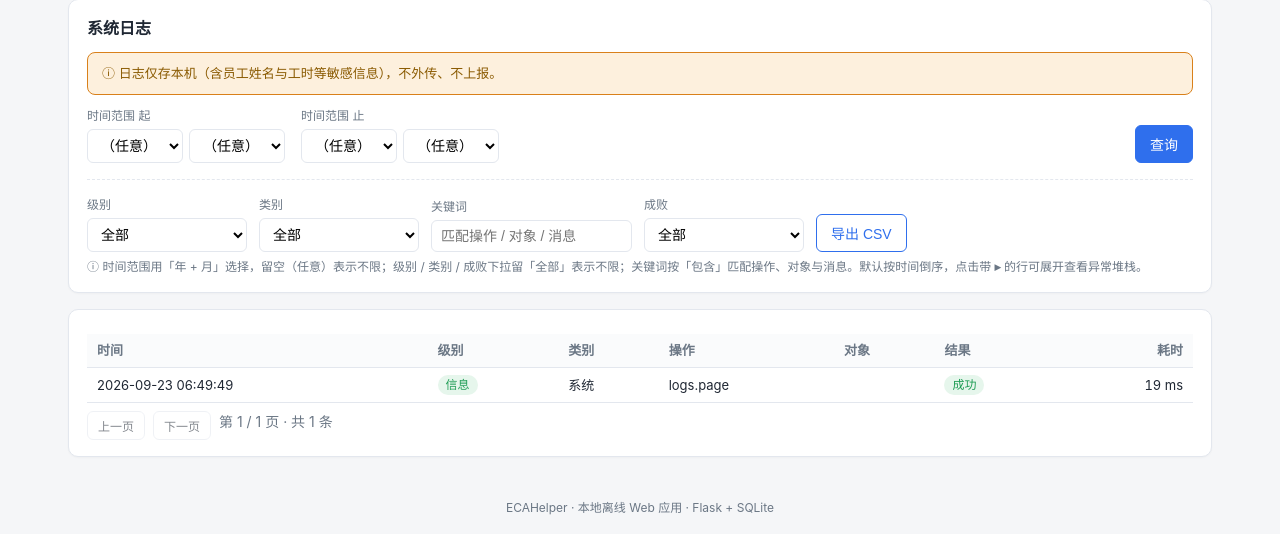
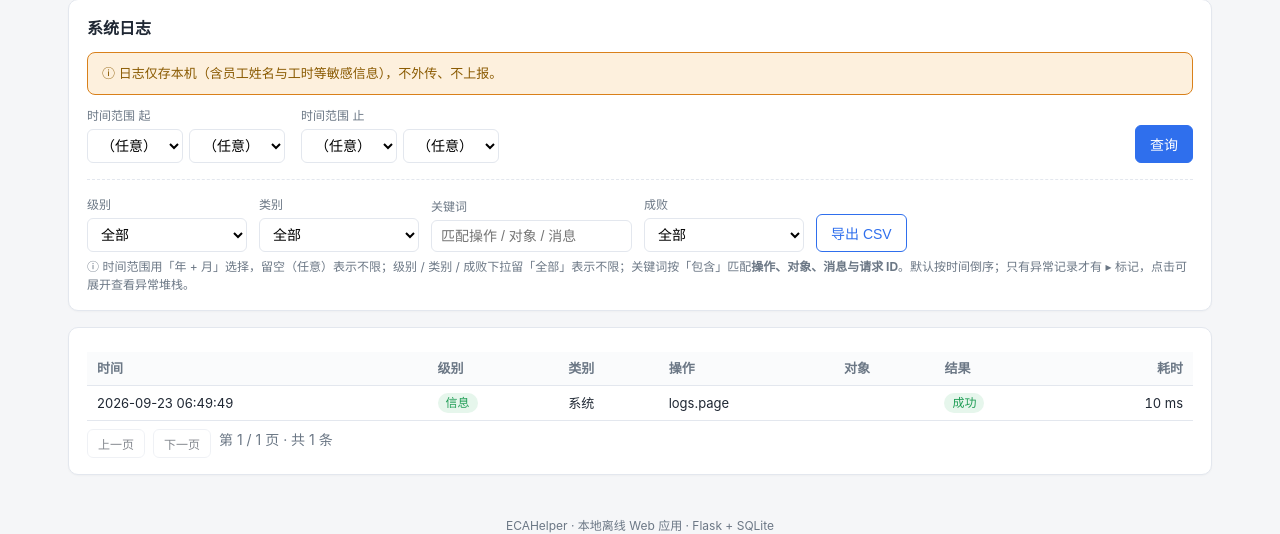
Before and after one commit to 17SiberianWolf/ECAHelper, a Flask app: page /logs in a window 1280 px wide. Shown: the part 71-605 px from the top of the page. Run offline with Flask 3, Linux system fonts and the light colour scheme; data comes from the database, SQL or seed files in the repository.

Commit message:
docs(logs): 关键词筛选说明补全——同时匹配操作/对象/消息与请求 ID

```diff
--- a/web/templates/logs.html
+++ b/web/templates/logs.html
@@ -59,7 +59,7 @@
     <span class="spinner" id="lgMsg"></span>
   </div>
 
-  <p class="hint">ⓘ 时间范围用「年 + 月」选择，留空（任意）表示不限；级别 / 类别 / 成败下拉留「全部」表示不限；关键词按「包含」匹配操作、对象与消息。默认按时间倒序，点击带 <b>▸</b> 的行可展开查看异常堆栈。</p>
+  <p class="hint">ⓘ 时间范围用「年 + 月」选择，留空（任意）表示不限；级别 / 类别 / 成败下拉留「全部」表示不限；关键词按「包含」匹配<b>操作、对象、消息与请求 ID</b>。默认按时间倒序；只有异常记录才有 ▸ 标记，点击可展开查看异常堆栈。</p>
 </section>
 
 <section class="panel">
```
